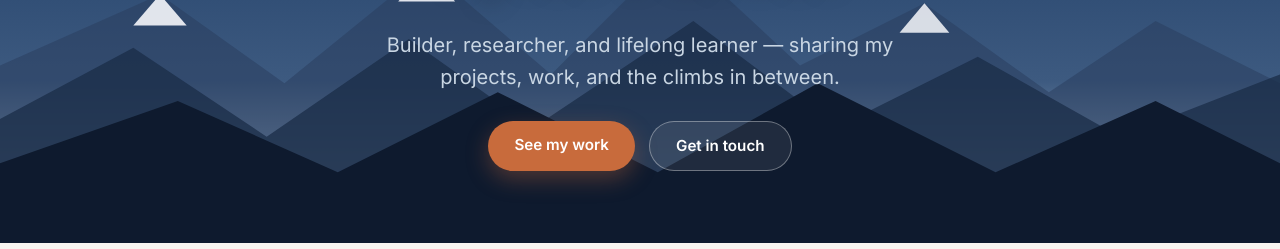
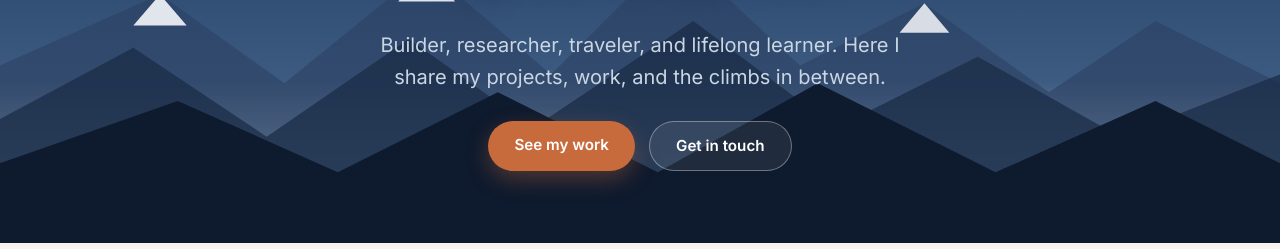
Before and after one commit to typarker04/typarker04.github.io, a plain HTML site: page index.html in a window 1280 px wide. Shown: the part 551-800 px from the top of the page. Drawn offline with Linux system fonts and the light colour scheme.

Commit message:
tagline update

```diff
--- a/index.html
+++ b/index.html
@@ -400,7 +400,7 @@
     <div class="wrap">
       <span class="eyebrow">Welcome to my summit</span>
       <h1>Tyler Parker</h1>
-      <p class="tagline">Builder, researcher, and lifelong learner — sharing my projects, work, and the climbs in between.</p>
+      <p class="tagline">Builder, researcher, traveler, and lifelong learner. Here I share my projects, work, and the climbs in between.</p>
       <div class="hero-cta">
         <a href="#projects" class="btn btn-primary">See my work</a>
         <a href="#contact" class="btn btn-ghost">Get in touch</a>
```
